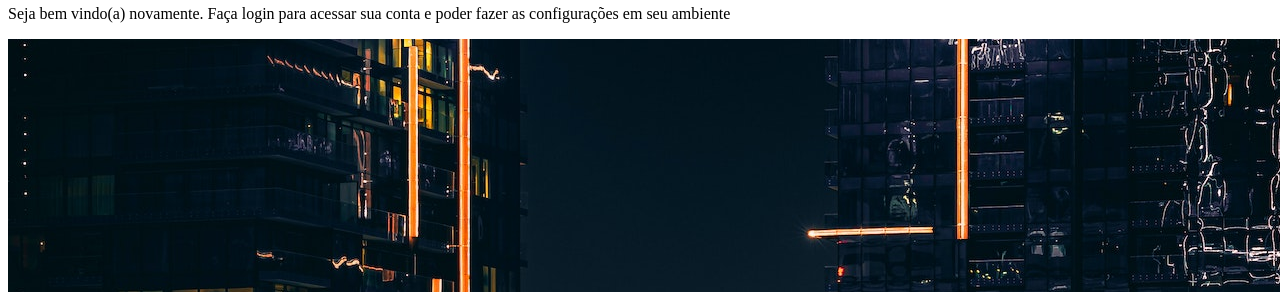
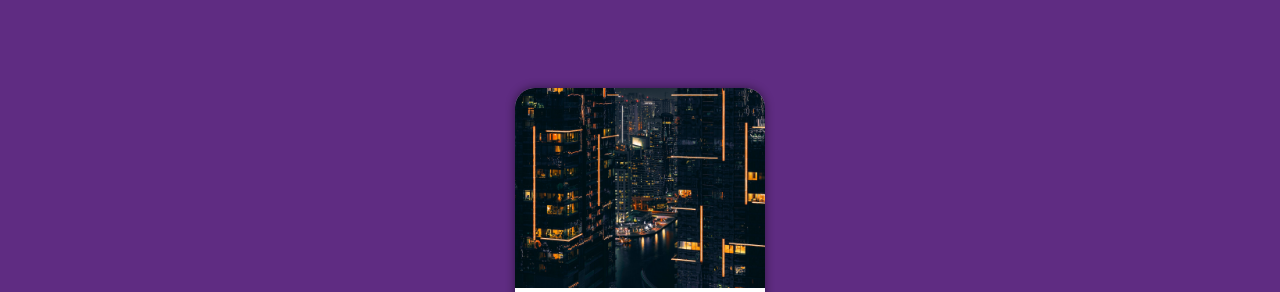
Before and after one commit to lucascmagno/projeto-login, a plain HTML site: page index.html in a window 1280 px wide. Shown: the part 62-354 px from the top of the page. Drawn offline with Linux system fonts and the light colour scheme.

Commit message:
Atualizate

```diff
--- a/estilos/style.css
+++ b/estilos/style.css
@@ -5,3 +5,49 @@
     verde: #49a09d
     Lilás: #5f2c82
 */
+:root{
+    --cor1: #5f2c82;
+    --cor2: #49a09d;
+}
+*{
+    font-family: system-ui, -apple-system, BlinkMacSystemFont, 'Segoe UI', Roboto, Oxygen, Ubuntu, Cantarell, 'Open Sans', 'Helvetica Neue', sans-serif;
+    padding: 0;
+    margin: 0;
+    box-sizing: border-box;
+}
+body, html{
+    background-color: var(--cor1);
+    height: 100vh;
+    width: 100vw;
+}
+main{
+    position: relative;
+    height: 100vh;
+    width: 100vw;
+}
+section#login{
+    position: absolute;
+    top: 50%;
+    left: 50%;
+    transform: translate(-50%, -50%);
+    overflow: hidden;
+
+    background-color: white;
+    width: 250px;
+    height: 500px;
+    border-radius: 20px;
+    box-shadow: 0px 0px 10px rgba(0, 0, 0, 0.491);
+}
+
+section#login > div#imagem{
+    display: block;
+    background: var(--cor1) url(../imagens/pexels-aleksandar-pasaric-2603464.jpg) no-repeat;
+    background-size: cover;
+    background-position: center center;
+    height: 200px;
+}
+
+section#login > div#formulario{
+    display: block ;
+    padding: 10px;
+}
--- a/index.html
+++ b/index.html
@@ -11,7 +11,7 @@
     <main>
         <section id="login">
             <div id="imagem">
-
+                <!-- Imagem vai aqui -->
             </div>
             <div id="formulario">
                 <h1>Login</h1>
@@ -22,7 +22,5 @@
             </div>
         </section>
     </main>
-    <img src="imagens/pexels-aleksandar-pasaric-2603464.jpg" alt="">
-
 </body>
 </html>
```
